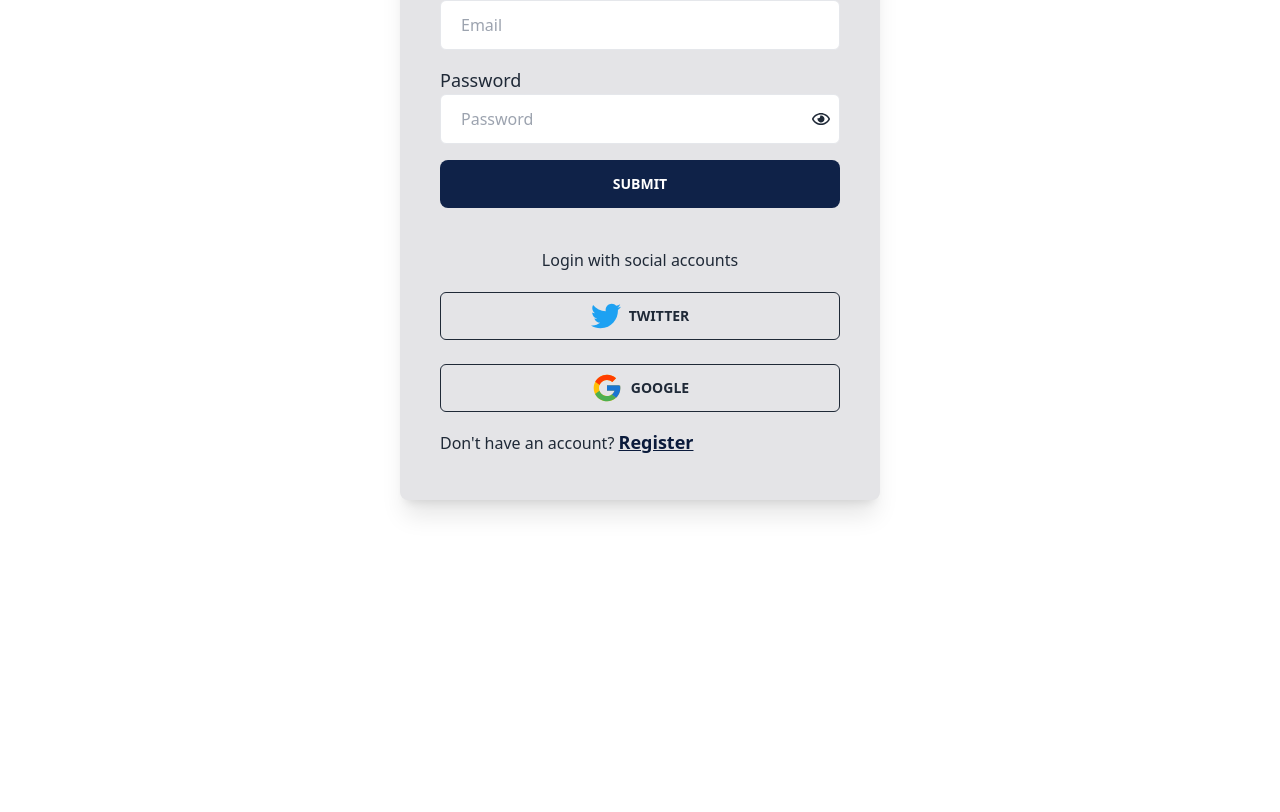
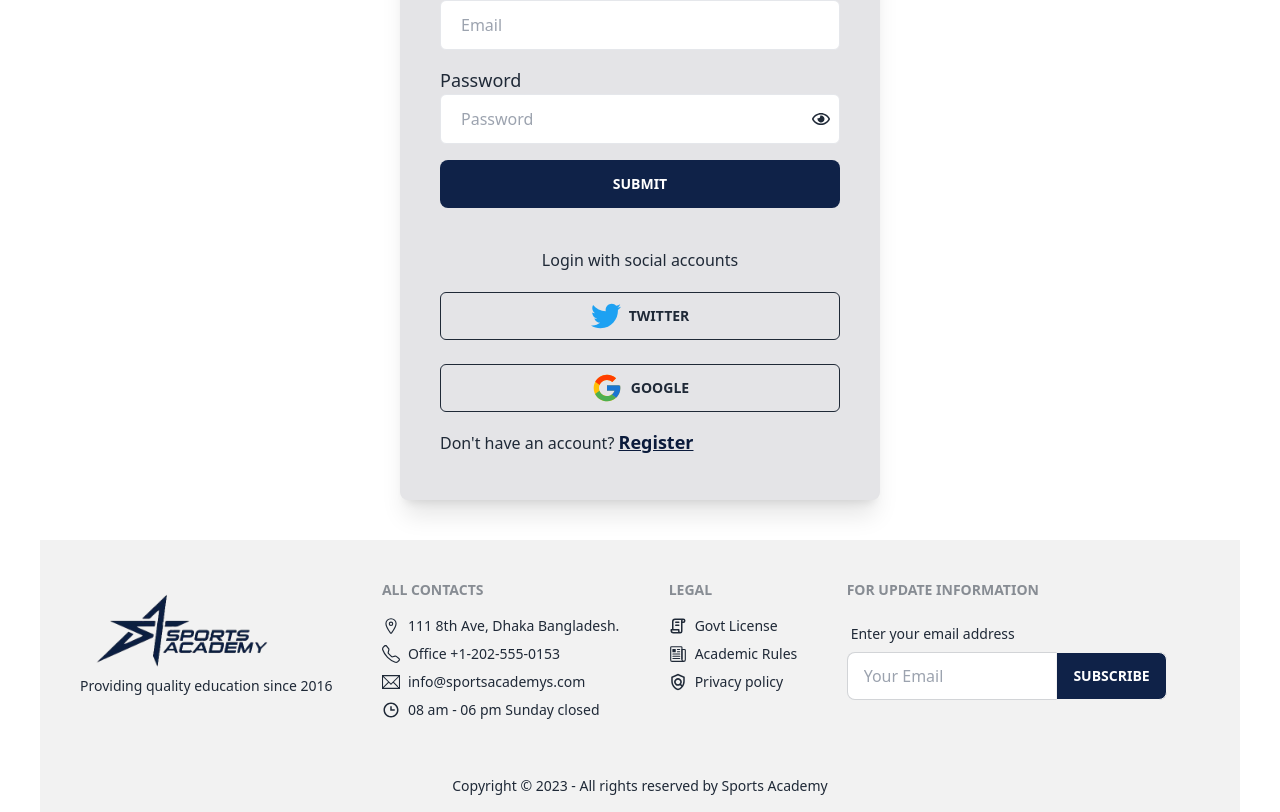
Before and after one commit to ahammednabi245/sports-academy-client, a React (Vite) app: page /login in a window 1280 px wide. Shown: the part 332-1144 px from the top of the page. Before the commit the page ends 872 px from the top, so only its background shows below. Built offline with nearby package versions, Linux system fonts and the light colour scheme; no server answers.

Commit message:
ADD Footer

```diff
--- a/package.json
+++ b/package.json
@@ -15,10 +15,12 @@
     "localforage": "^1.10.0",
     "match-sorter": "^6.3.1",
     "react": "^18.2.0",
+    "react-awesome-reveal": "^4.2.3",
     "react-dom": "^18.2.0",
     "react-hook-form": "^7.44.3",
     "react-icons": "^4.9.0",
     "react-router-dom": "^6.11.2",
+    "react-toastify": "^9.1.3",
     "sort-by": "^1.2.0",
     "sweetalert2": "^11.7.11"
   },
--- a/src/Main/Main.jsx
+++ b/src/Main/Main.jsx
@@ -1,6 +1,7 @@
 import React from 'react';
 import NavBar from '../pages/Shared/NavBar/NavBar';
 import { Outlet } from 'react-router-dom';
+import Footer from '../pages/Shared/Footer/Footer';
 
 
 const Main = () => {
@@ -10,6 +11,7 @@ const Main = () => {
           <div className='px-10'>
             <NavBar></NavBar>
             <Outlet></Outlet>
+            <Footer></Footer>
           </div>
 
         </div>
--- /dev/null
+++ b/src/pages/Shared/Footer/Footer.jsx
@@ -0,0 +1,81 @@
+import React, { useState } from 'react';
+import logo from '../../../assets/D-sport logo.png'
+import { Link } from 'react-router-dom';
+import { ToastContainer, toast } from 'react-toastify';
+import 'react-toastify/dist/ReactToastify.css';
+import {  IoLocationOutline, IoNewspaperOutline } from "react-icons/io5";
+import { BsTelephone } from "react-icons/bs";
+import {  TfiEmail } from "react-icons/tfi";
+import { BiTime } from "react-icons/bi";
+import { TbLicense } from "react-icons/tb";
+import { MdOutlinePolicy } from "react-icons/md";
+
+
+const Footer = () => {
+    const [email, setEmail] = useState('');
+
+
+    const notify = () => {
+        if (email.trim() === '') {
+            toast.error("Please Enter Your Email");
+        }
+        else{
+            toast.success("Thank You For your Subscription");
+            setEmail(' ');
+        }
+    }
+
+
+    const handleReceived = event => {
+        setEmail(event.target.value);
+    };
+
+
+    return (
+        <div>
+            <footer className="footer p-10 bg-base-200 text-base-content">
+                <div>
+                    <Link to="/"> <img className="w-[200px]" src={logo} alt="" /></Link>
+                    <p className='-mt-4 font-medium'>Providing quality education since 2016</p>
+                </div>
+                <div>
+                    <span className="footer-title">All Contacts </span>
+                    <a className="link link-hover flex justify-center items-center gap-2 "> <span className='text-lg'><IoLocationOutline></IoLocationOutline></span> 111 8th Ave, Dhaka Bangladesh.</a>
+                    <a className="link link-hover flex justify-center items-center gap-2"> <span className='text-lg'><BsTelephone></BsTelephone></span> Office +1-202-555-0153</a>
+                    <a className="link link-hover flex justify-center items-center gap-2"> <span className='text-lg'><TfiEmail></TfiEmail></span> info@sportsacademys.com</a>
+                    <a className="link link-hover flex justify-center items-center gap-2"><span className='text-lg'><BiTime></BiTime></span> 08 am - 06 pm Sunday closed</a>
+                </div>
+
+                <div>
+                    <span className="footer-title">Legal</span>
+                    <a className="link link-hover flex justify-center items-center gap-2"> <span className='text-lg'><TbLicense></TbLicense></span> Govt License</a>
+                    <a className="link link-hover flex justify-center items-center gap-2"> <span className='text-lg'><IoNewspaperOutline></IoNewspaperOutline></span> Academic Rules </a>
+                    <a className="link link-hover flex justify-center items-center gap-2"> <span className='text-lg'><MdOutlinePolicy></MdOutlinePolicy></span> Privacy policy</a>
+
+                </div>
+                <div>
+                    <span className="footer-title">For Update Information</span>
+                    <div className="form-control w-80">
+                        <label className="label">
+                            <span className="label-text">Enter your email address</span>
+                        </label>
+                        <div className="relative">
+                            <input type="email" placeholder="Your Email" value={email}
+                                onChange={handleReceived} className="input input-bordered w-full pr-16" required/>
+                            <button onClick={notify} className="btn bg-[#0f2248]  text-white
+                     hover:bg-[#0b1b3c] absolute top-0 right-0 rounded-l-none">Subscribe</button>
+                     <ToastContainer />
+                        </div>
+                    </div>
+                </div>
+            </footer>
+            <footer className="footer footer-center p-4 bg-base-200 text-base-content">
+                <div>
+                    <p>Copyright © 2023 - All rights reserved by Sports Academy</p>
+                </div>
+            </footer>
+        </div>
+    );
+};
+
+export default Footer;
```
Also changed, not shown: 1 other file (tests, documents, lock files or other folders).
